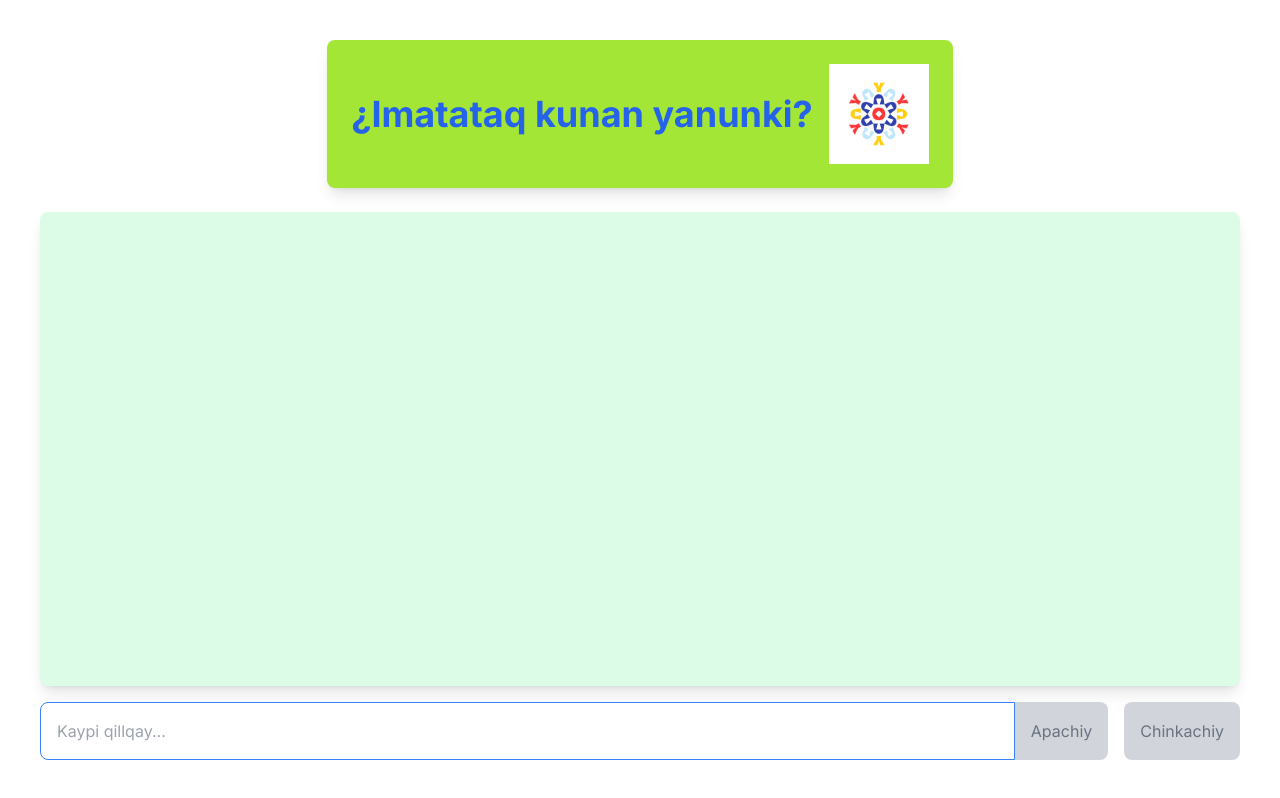
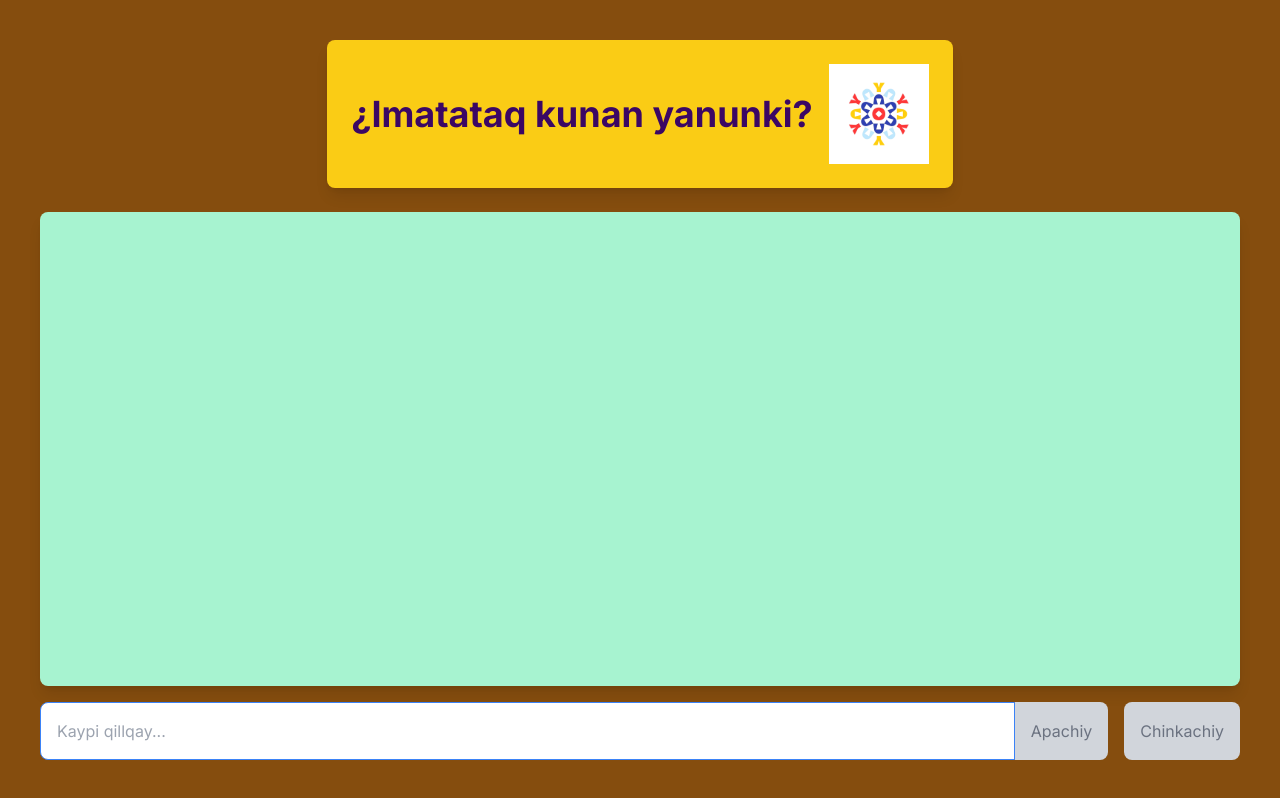
Before and after one commit to TACC-TA/Quechua-Fronted, a Next.js app: page /receipe in a window 1280 px wide. Built offline with nearby package versions, Linux system fonts and the light colour scheme.

Commit message:
Cambio de colores de la interfaz

```diff
--- a/app/receipe/page.jsx
+++ b/app/receipe/page.jsx
@@ -41,10 +41,10 @@ export default function Page() {
   };
 
   return (
-    <div className="h-screen w-screen p-10 bg-white flex flex-col">
+    <div className="h-screen w-screen p-10 bg-cover bg-center bg-yellow-800 flex flex-col">
       <div className="flex flex-col items-center mb-6">
-        <div className="flex flex-row items-center bg-lime-400 p-6 rounded-lg shadow-lg">
-          <h1 className="text-4xl font-bold text-center text-blue-600 mr-4">
+        <div className="flex flex-row items-center bg-yellow-400 p-6 rounded-lg shadow-lg">
+          <h1 className="text-4xl font-bold text-center text-purple-950 mr-4">
             ¿Imatataq kunan yanunki?
           </h1>
           <Image
@@ -56,11 +56,11 @@ export default function Page() {
           />
         </div>
       </div>
-      <div className="flex flex-col flex-grow bg-green-100 p-6 rounded-lg shadow-lg overflow-y-auto">
+      <div className="flex flex-col flex-grow bg-emerald-200 p-6 rounded-lg shadow-lg overflow-y-auto">
         {messages.map((msg, index) => (
           <div
             key={index}
-            className={`mb-4 p-4 rounded-lg ${msg.type === "user" ? "bg-blue-400 text-white self-end" : "bg-green-400 text-white self-start"}`}
+            className={`mb-4 p-4 rounded-lg ${msg.type === "user" ? "bg-blue-500 text-white self-end" : "bg-green-400 text-white self-start"}`}
           >
             {msg.text}
           </div>
@@ -77,7 +77,7 @@ export default function Page() {
         <button
           onClick={handleSend}
           disabled={!isSendButtonEnabled}
-          className={`p-4 rounded-r-lg ${isSendButtonEnabled ? "bg-blue-500 text-white hover:bg-blue-600" : "bg-gray-300 text-gray-500 cursor-not-allowed"}`}
+          className={`p-4 rounded-r-lg ${isSendButtonEnabled ? "bg-blue-700 text-white hover:bg-blue-600" : "bg-gray-300 text-gray-500 cursor-not-allowed"}`}
         >
           Apachiy
         </button>
```
